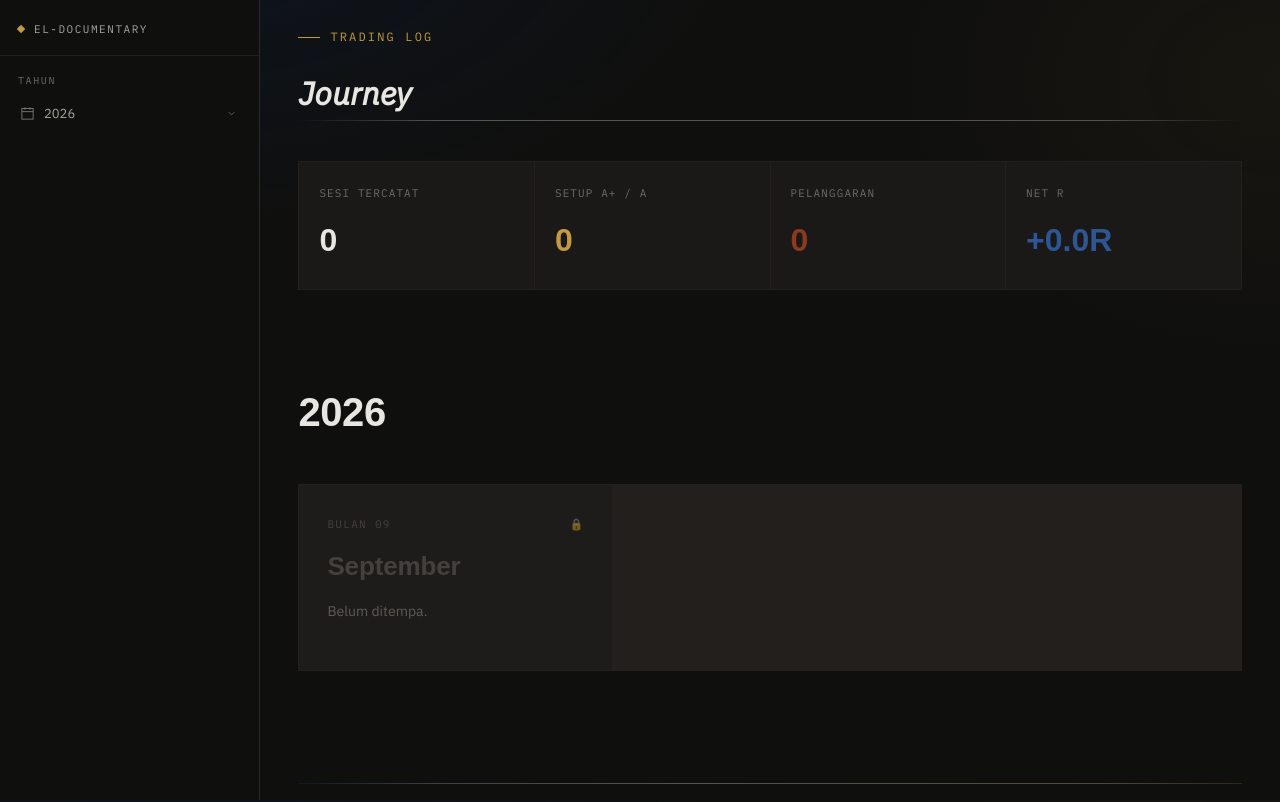
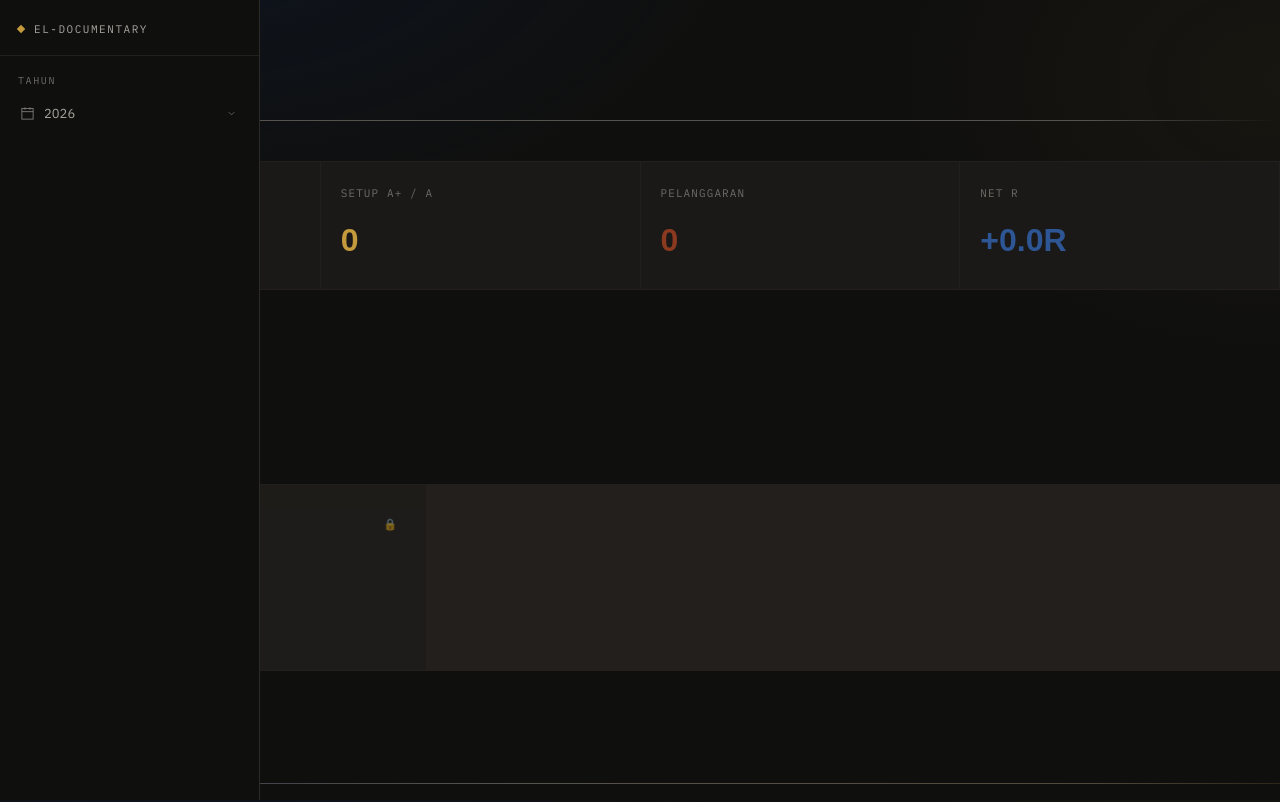
Before and after one commit to Eleven-stack11/the-tempering, a Next.js app: page / in a window 1280 px wide. Shown: the top 802 px of the page. Built offline with nearby package versions, Linux system fonts and the light colour scheme; a web font is replaced by a local one.

Commit message:
Update layout.tsx

```diff
--- a/app/layout.tsx
+++ b/app/layout.tsx
@@ -24,7 +24,7 @@ export default async function RootLayout({
       month: number;
       name: string;
       count: number;
-      weeks: Record<number, number>;
+      weeks: Record<string, number>;
     }
   > = {};
 
@@ -73,19 +73,11 @@ export default async function RootLayout({
 
   return (
     <html lang="id">
-      <body className="bg-[#0F0F0E] text-[#E8E6E1] antialiased">
+      <body>
         <Sidebar months={monthList} />
-        <main
-          className="min-h-screen transition-all duration-300 ease-in-out"
-          style={{
-            marginLeft: "var(--sidebar-width, 260px)",
-            maxWidth: "calc(100% - var(--sidebar-width, 260px))",
-          }}
-        >
+        <main className="main-content">
           <TopNav />
-          <div className="page-container py-6 md:py-8">
-            {children}
-          </div>
+          {children}
         </main>
       </body>
     </html>
```
